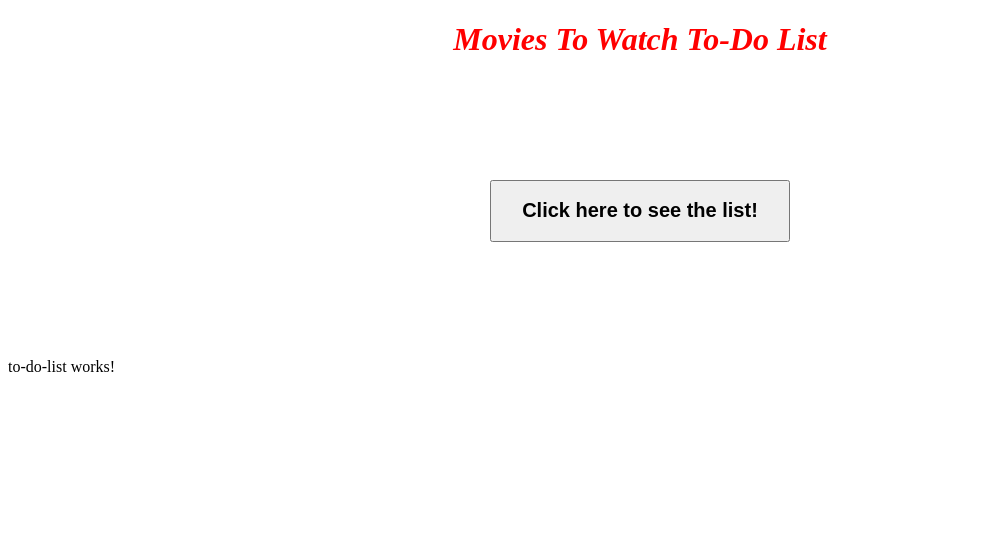
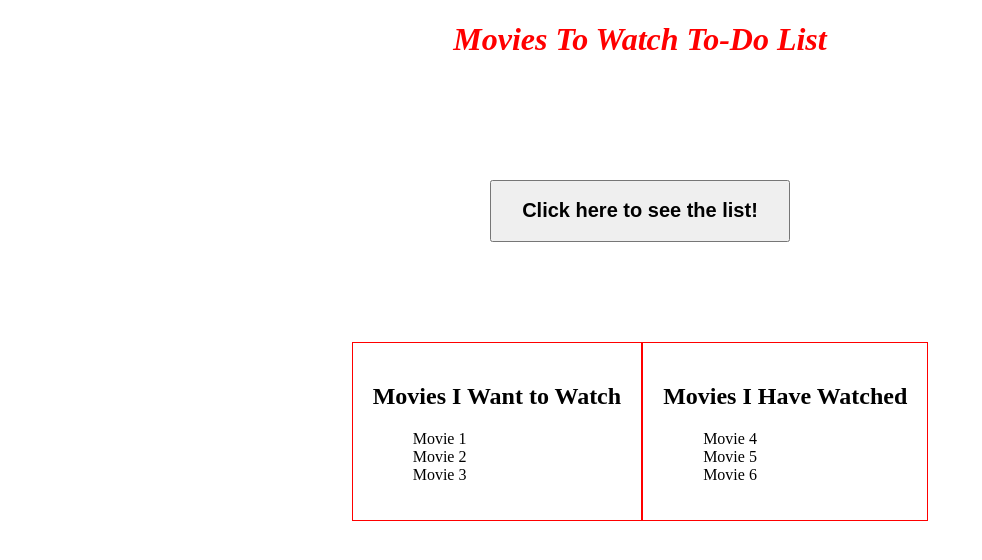
Before and after one commit to MattScuteri/todo-app, an Angular app: page /todo in a window 1280 px wide. Shown: the top 560 px of the page, without its empty margins (0-982 px from the left). Built offline with nearby package versions, Linux system fonts and the light colour scheme.

Commit message:
mock up of movie list added

```diff
--- a/src/app/to-do-list/to-do-list.component.css
+++ b/src/app/to-do-list/to-do-list.component.css
@@ -0,0 +1,15 @@
+.container {
+    display: flex;
+    flex-wrap: wrap;
+    justify-content: center;
+}
+
+.list-container {
+    border: 1px solid red;
+    padding: 20px;
+    max-width: 50%;
+}
+
+.movie-list {
+    list-style-type: none;
+}
--- a/src/app/to-do-list/to-do-list.component.html
+++ b/src/app/to-do-list/to-do-list.component.html
@@ -1,3 +1,19 @@
-<p>
-  to-do-list works!
-</p>
+<div class='container'>
+    <div class='list-container'>
+        <h2>Movies I Want to Watch</h2>
+        <ul class='movie-list'>
+          <li>Movie 1</li>
+          <li>Movie 2</li>
+          <li>Movie 3</li>
+        </ul>
+      </div>
+
+      <div class='list-container'>
+        <h2>Movies I Have Watched</h2>
+        <ul class='movie-list'>
+          <li>Movie 4</li>
+          <li>Movie 5</li>
+          <li>Movie 6</li>
+        </ul>
+      </div>
+</div>
```
